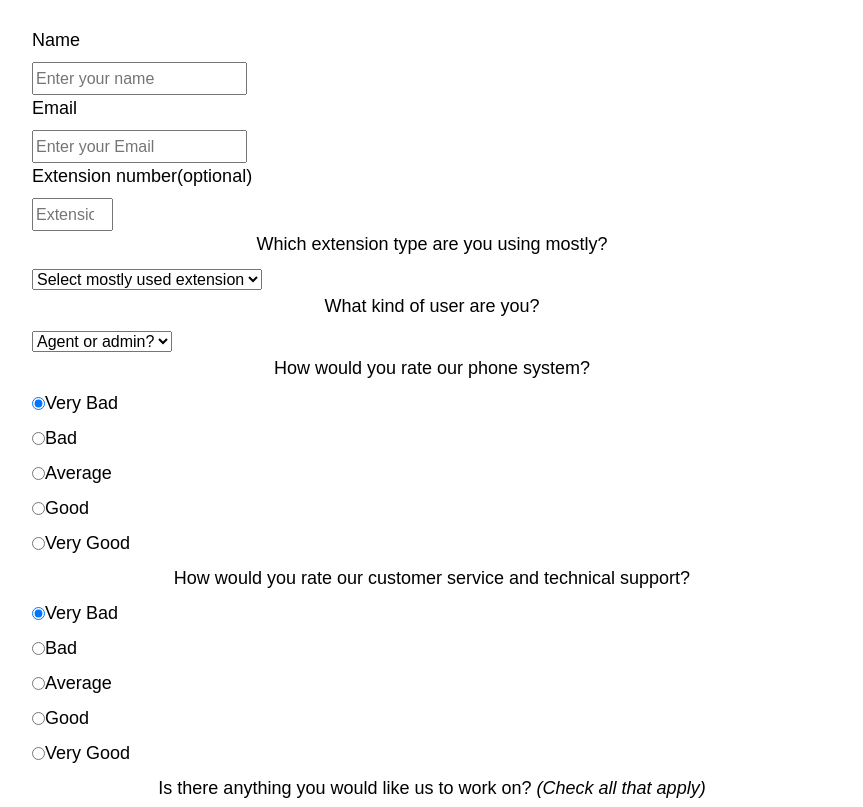
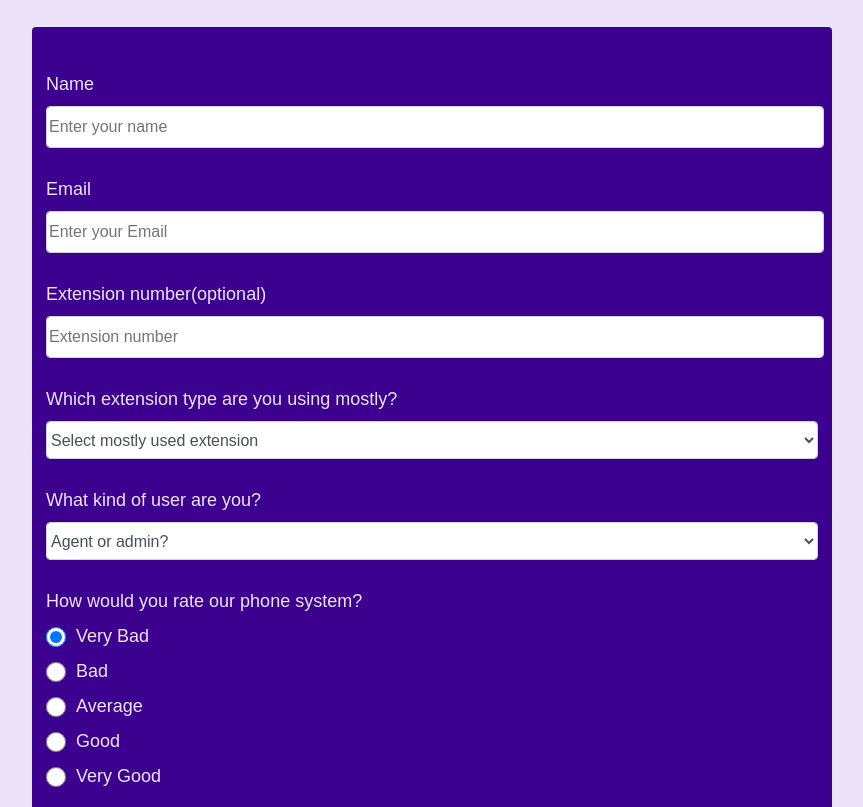
Before and after one commit to Piterovy/Phone-system-survey-form, a plain HTML site: page index.html in a window 1280 px wide. Shown: the part 86-893 px from the top of the page, without its empty margins (208-1071 px from the left). Drawn offline with nearby package versions, Linux system fonts and the light colour scheme.

Commit message:
Finished styling

```diff
--- a/css/style.css
+++ b/css/style.css
@@ -8,6 +8,7 @@ body {
     font-weight: 300;
     line-height: 27px;
     background-position: center;
+    background-color: #ece2fa;;
 }
 
 h1 {
@@ -32,6 +33,7 @@ label {
     align-items: center;
     font-size: 1.125rem;
     margin-bottom: 0.5rem;
+    color: #ece2fa;
   }
 
 input,
@@ -50,16 +52,26 @@ textarea {
     margin: 0 auto;
 }
 
+.align-left {
+    text-align: left;
+    color: #ece2fa;
+}
+
 .header {
 padding: 0 0.625rem;
 margin-bottom: 1.875rem;
 }
 
+.form-group {
+    margin: 0 auto 1.25rem auto;
+    padding: 0.25rem;
+  }
+
 .description {
-font-style: italic;
-font-weight: 200;
-text-shadow: 1px 1px 1px rgba(0, 0, 0, 0.4);
-text-align: left;
+    font-style: italic;
+    font-weight: 200;
+    text-shadow: 1px 1px 1px rgba(0, 0, 0, 0.4);
+    text-align: left;
 }
 
 .submit-button {
@@ -75,6 +87,7 @@ text-align: left;
     padding-top: 21px;
     line-height: 1;
     display: inline-block;
+    width: 100%;
 }
 
 .submit-button:hover {
@@ -91,4 +104,36 @@ text-align: left;
     line-height: 1;
     display: inline-block;
     border-color: #e85e77;
+    width: 100%;
 }
+
+.form-control {
+    display: block;
+    width: 100%;
+    height: 2.375rem;
+    color: #495057;
+    background-color: #fff;
+    background-clip: padding-box;
+    border: 1px solid #ced4da;
+    border-radius: 0.25rem;
+    transition: border-color 0.15s ease-in-out, box-shadow 0.15s ease-in-out;
+  }
+
+.input-radio,
+.input-checkbox {
+  display: inline-block;
+  margin-right: 0.625rem;
+  min-height: 1.25rem;
+  min-width: 1.25rem;
+}
+
+form {
+    background: #3c018f;
+    padding: 2.5rem 0.625rem;
+    border-radius: 0.25rem;
+}
+
+textarea {
+    width: 100%;
+    min-height: 150px;
+}
--- a/index.html
+++ b/index.html
@@ -55,7 +55,7 @@
         />
       </div>
       <div class="form-group">
-        <p>Which extension type are you using mostly?</p>
+        <p class="align-left">Which extension type are you using mostly?</p>
         <select id="dropdown" name="role" class="form-control" required>
           <option disabled selected value>Select mostly used extension</option>
           <option value="deskphone">Desk Phone</option>
@@ -65,7 +65,7 @@
         </select>
       </div>
       <div class="form-group">
-        <p>What kind of user are you?</p>
+        <p class="align-left">What kind of user are you?</p>
         <select id="dropdown" name="role" class="form-control" required>
           <option disabled selected value>Agent or admin?</option>
           <option value="agent">Agent</option>
@@ -73,7 +73,7 @@
         </select>
       </div>
       <div class="form-group">
-        <p>How would you rate our phone system?</p>
+        <p class="align-left">How would you rate our phone system?</p>
         <label>
           <input
             name="system-rating"
@@ -117,7 +117,7 @@
         >
       </div>
       <div class="form-group">
-          <p>How would you rate our customer service and technical support?</p>
+          <p class="align-left">How would you rate our customer service and technical support?</p>
           <label>
             <input
               name="support-rating"
@@ -161,7 +161,7 @@
           >
       </div>
       <div class="form-group">
-        <p>
+        <p class="align-left">
           Is there anything you would like us to work on?
           <em>(Check all that apply)</em>
         </p>
@@ -240,7 +240,7 @@
           >
       </div>
       <div class="form-group">
-          <p>Would you like to add something or have any suggestions?</p>
+          <p class="align-left">Would you like to add something or have any suggestions?</p>
           <textarea
           id="suggestions"
           class="input-textarea"
```
